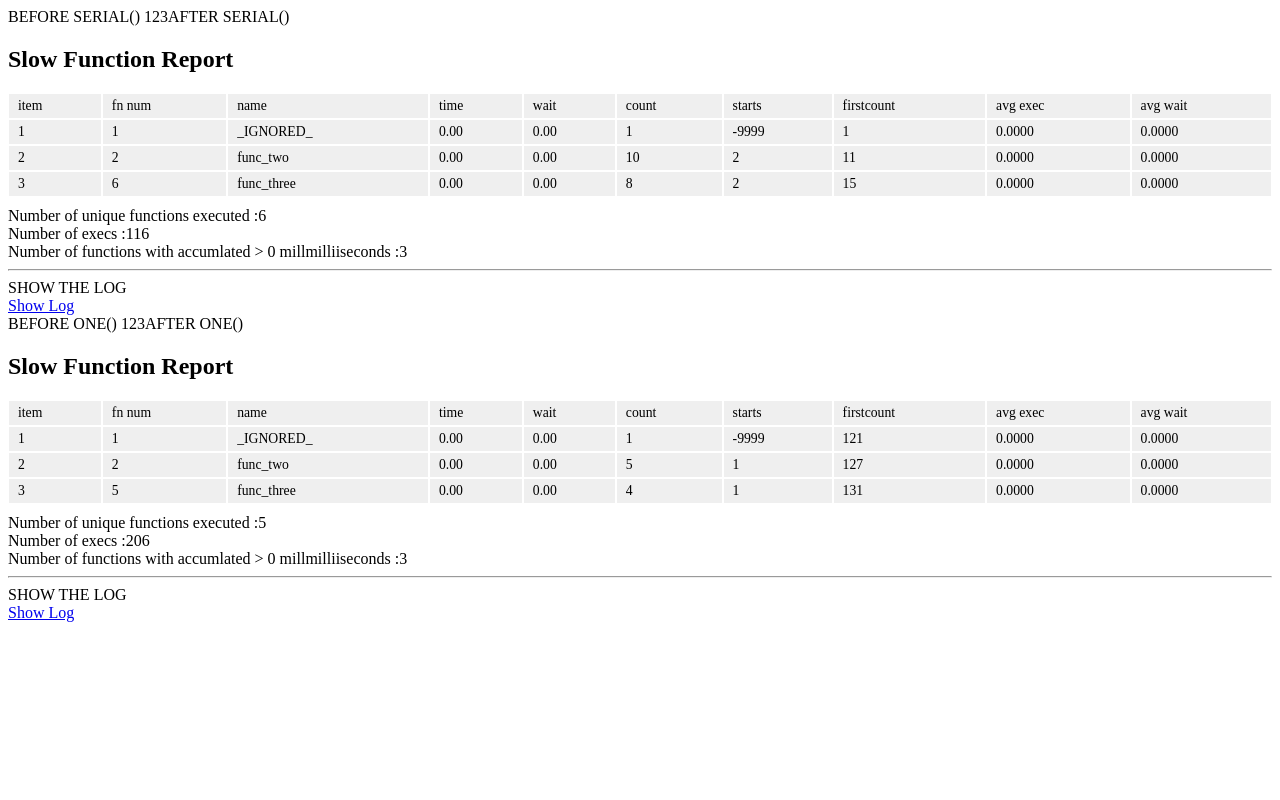
After one commit to jshuter/php_profiler, a PHP site: page /prf_simple_test.php in a window 1280 px wide. The commit adds this page. Run offline with PHP 8.4, Linux system fonts and the light colour scheme.

Commit message:
first draft ready for real test

```diff
--- a/prf_lib.php
+++ b/prf_lib.php
@@ -7,20 +7,25 @@ date_default_timezone_set('UTC');
 $profile = array(); // main array to collect data for each function
 $last_time = microtime(true); // starting time
 $count = 0;
-$threshold_trace=0.1;
-$threshold_profile=0.01;
+$threshold_trace=0;
+$threshold_profile=0;
 $output_line_limit=999; // to limit log gi
 $trace = 1 ; // require 0/1
 $debug =1 ;
 $last_function = "";
 $last_stack_size=0;
 
+$partial=1;
+$partial_pattern='two';
+
 ### TESTING
 
 function start_profile() {
 		declare(ticks=1);
 		register_tick_function('do_profile');
+		return true ;
 }
+
 
 /*
    print "BEFORE SERIAL()\n";
@@ -39,7 +44,6 @@ show_profile();
  */
 
 
-
 function do_profile() {
 
 		// This function is triggered by all function calls.
@@ -47,19 +51,27 @@ function do_profile() {
 
 		global $profile, $last_time, $count,
 			   $threshold_trace, $output_line_limit, $last_function,
-			   $last_stack_size;
+			   $last_stack_size,$partial,$partial_pattern;
 
-		$debug = 1;
+		//-------------------------------------------------------------------------
+		// init params
+
+		$debug = 0;
 		$pid = getmypid();
 		$log_file = "/tmp/prtest_log_" . $pid . ".html";
 		$trace = 1;
 
+		//-------------------------------------------------------------------------
 		// save the stack array
+
 		$bt = debug_backtrace();
 
 		if (count($bt) < 1) {
 				return ;
 		}
+
+		//-------------------------------------------------------------------------
+		// check that we have something to work on ...
 
 		$stack_size=count($bt);
 		$stack_pos = 0 ;
@@ -73,18 +85,70 @@ function do_profile() {
 				}
 		}while($function == 'do_profile');
 
-
 		// check if $function is set ...
 		if($function == 'do_profile'){
 				return ;
 		}
 
 
+		//-------------------------------------------------------------------------
+
+		// setting time must be placed properly
 		$wait_time = (microtime(true) - $last_time);
+		// maybe only count of function name changes ?
+		$count++;
 
 
-		// maybe only count of function name changes ?
-		$count++;
+
+		//-------------------------------------------------------------------------
+		// return unless we find specific pattern in stack function or file ...
+
+		if ($partial>0) {
+		$found = 0 ;
+		foreach($bt as $k => $slice) {
+			# rule 1 - only trace if pattern is found
+			if($debug > 0 ) {
+				echo $slice['function'] . "->";
+			}
+			if (preg_match("/$partial_pattern/",$slice['function']) >0 ) {
+				$found++;
+			}
+		}
+		if($debug){echo "<br>\n";}
+			// check results
+			if($found < 1) {
+
+				// reset time
+				// RECORD DEFAULT
+
+				if (isset($profile['_IGNORED_'])) {
+					$profile['_IGNORED_']['time'] +=$wait_time;
+					$profile['_IGNORED_']['wait'] +=$wait_time;
+				}else{
+					// was bypassed somehow ? need to create entry in $profile[] !
+					$profile['_IGNORED_'] = array();
+					$profile['_IGNORED_']['name'] = '_IGNORED_' ;
+					$profile['_IGNORED_']['time'] = $wait_time;
+					$profile['_IGNORED_']['wait'] = $wait_time;
+					$profile['_IGNORED_']['count'] = 1;
+					$profile['_IGNORED_']['starts'] = -9999 ; // will SHOW UP on report ... 1;
+					$profile['_IGNORED_']['firstcount'] = $count;
+				}
+
+				$last_time = microtime(true);
+				$last_stack_size = $stack_size;
+				$last_function = '_IGNORED_' ;
+
+				return ;
+			}
+		}
+
+
+
+		//-------------------------------------------------------------------------
+		// BEGIN
+
+
 
 		// make new entry for function if it is new
 		if (!isset($profile[$function]['name'])) {
@@ -147,7 +211,7 @@ function do_profile() {
 				if ($count < $output_line_limit ) {
 
 						if ($count==1) {
-								$log = "<!-- count last_time line file function last_function stack_size last_stack_size time wait -->\n" ;
+								$lot = "<!-- count last_time line file function last_function stack_size last_stack_size time wait -->\n" ;
 								file_put_contents($log_file, $lot, FILE_APPEND );
 
 						}
@@ -198,7 +262,6 @@ function show_profile() {
 		echo '<h2>Slow Function Report</h2><table border=1>' ;
 
 		foreach($profile as $f) {
-
 				$fcount++;
 
 				// print headers...
@@ -215,22 +278,28 @@ function show_profile() {
 			$prcount++;
 			print "<tr><td>$prcount<td>$fcount";
 			foreach($f as $k => $v) {
-				echo "<td>$v";
+				if (is_float($v)) {
+					$padded = number_format($v,2);
+					echo "<td>$padded";
+				} else {
+					echo "<td>$v";
+				}
 			}
 			// avg exec time
 			$a = $f['time'] / ($f['count']+0.1) ;
-			echo "<td>$a";
+			echo "<td>" . number_format($a,4);
 			// avg wait time
 			$a = $f['wait'] / ($f['count']+0.1) ;
-			echo "<td>$a<tr>";
+			echo "<td>" .  number_format($a,4);
 		}
 	}
 
+$pid=getmypid();
 echo "</table>Number of unique functions executed :$fcount<br>";
 echo "Number of execs :$count<br>";
 echo "Number of functions with accumlated > $threshold_profile millmilliiseconds :$prcount<br>";
 echo "<hr> SHOW THE LOG <br>
-<a href=\"showtmplog.php?PID=<?php echo getmypid()?>\" target=\"logfile\">Show Log</a>";
+<a href=\"prf_showtmplog.php?PID=$pid\" target=\"logfile\">Show Log</a>";
 echo '</div>';
 
 }
--- /dev/null
+++ b/prf_simple_test.php
@@ -0,0 +1,152 @@
+<html>
+<head>
+</head>
+
+<body>
+
+<style>
+/* ------------------ Table Styles ------------------ */
+
+table {
+  border: 0;
+  border-spacing: 0;
+  font-size: 0.857em;
+  margin: 10px 0;
+  width: 100%;
+}
+table table {
+  font-size: 1em;
+}
+#footer-wrapper table {
+  font-size: 1em;
+}
+table tr th {
+  background: #757575;
+  background: rgba(0, 0, 0, 0.51);
+  border-bottom-style: none;
+}
+table tr th,
+table tr th a,
+table tr th a:hover {
+  color: #FFF;
+  font-weight: bold;
+}
+table tbody tr th {
+  vertical-align: top;
+}
+tr td,
+tr th {
+  padding: 4px 9px;
+  border: 1px solid #fff;
+  text-align: left; /* LTR */
+}
+#footer-wrapper tr td,
+#footer-wrapper tr th {
+  border-color: #555;
+  border-color: rgba(255, 255, 255, 0.18);
+}
+tr.odd {
+  background: #e4e4e4;
+  background: rgba(0, 0, 0, 0.105);
+}
+tr,
+tr.even {
+  background: #efefef;
+  background: rgba(0, 0, 0, 0.063);
+}
+table ul.links {
+  margin: 0;
+  padding: 0;
+  font-size: 1em;
+}
+table ul.links li {
+  padding: 0 1em 0 0;
+}
+
+#body { visibility: hidden }
+
+div.profiler {
+	visibility: visible;
+}
+
+</style>
+
+
+
+
+<?php
+
+require 'prf_lib.php';
+
+#start_profile() ;
+ declare(ticks=1);
+ register_tick_function('do_profile');
+
+
+#-------------------------------------------
+# test 1
+#-------------------------------------------
+
+print "BEFORE SERIAL()\n";
+
+func_serial() ;
+
+print "AFTER SERIAL()\n";
+
+show_profile();
+
+
+#-------------------------------------------
+# reset and start test 2
+#-------------------------------------------
+
+$profile = array();
+
+print "BEFORE ONE()\n";
+
+func_one();
+
+print "AFTER ONE()\n";
+
+#-------------------------------------------
+
+show_profile();
+
+
+
+function func_one() {
+print "1";
+sleep(1);
+$x=1; $y=3; $x=$x+$y;
+print "2";
+func_two();
+print "3";
+}
+
+function func_two() {
+sleep(1);
+$x=1; $y=3; $x=$x+$y;
+func_three();
+}
+
+function func_three() {
+sleep(1);
+$x=1; $y=3; $x=$x+$y;
+}
+
+function func_serial() {
+usleep(1);
+$x=1; $y=3; $x=$x+$y;
+func_one();
+$x=1; $y=3; $x=$x+$y;
+func_two();
+$x=1; $y=3; $x=$x+$y;
+func_three();
+$x=1; $y=3; $x=$x+$y;
+}
+
+
+?>
+
+</body>
+</html>
```
Also changed, not shown: prf_showtmplog.php (added, +11 -0 lines).
